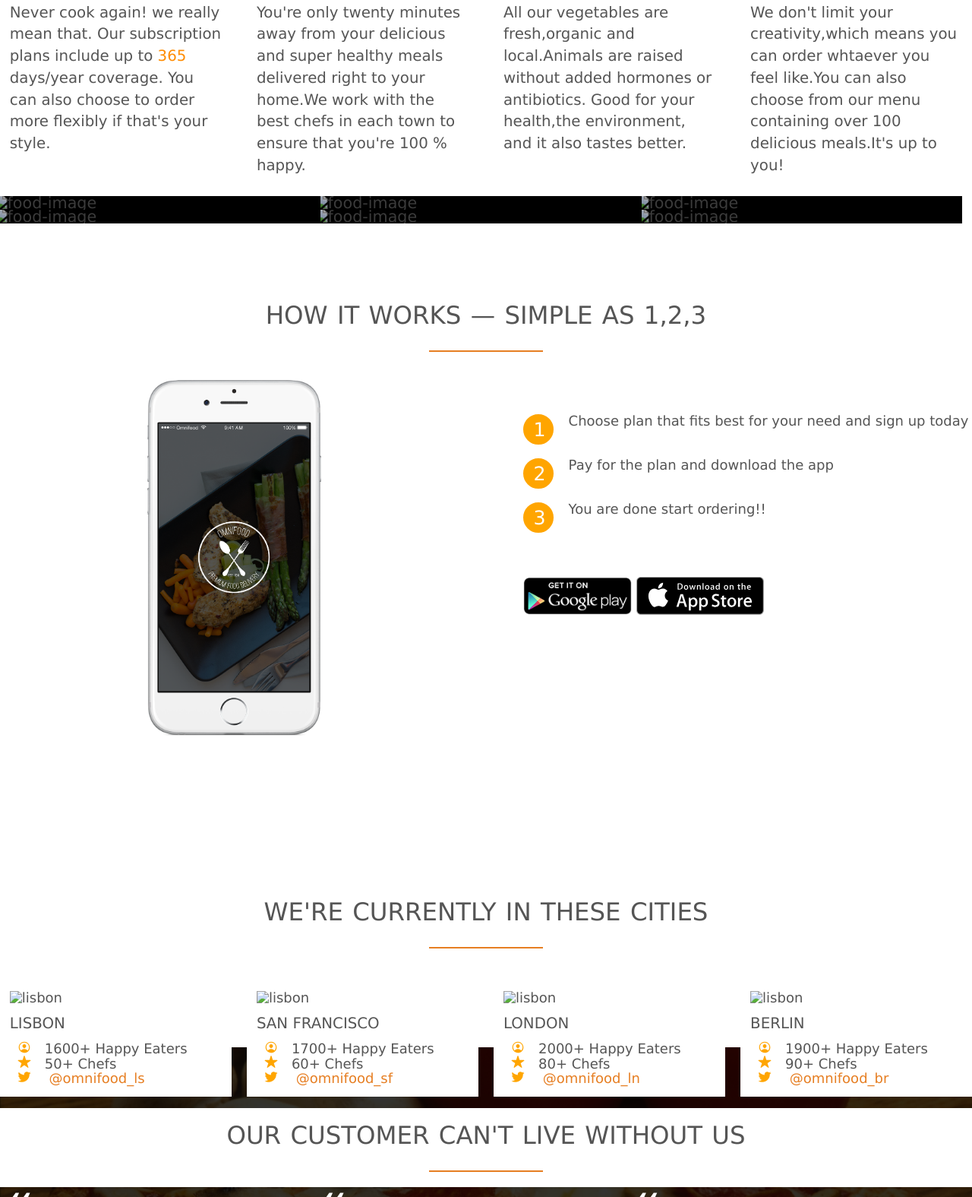
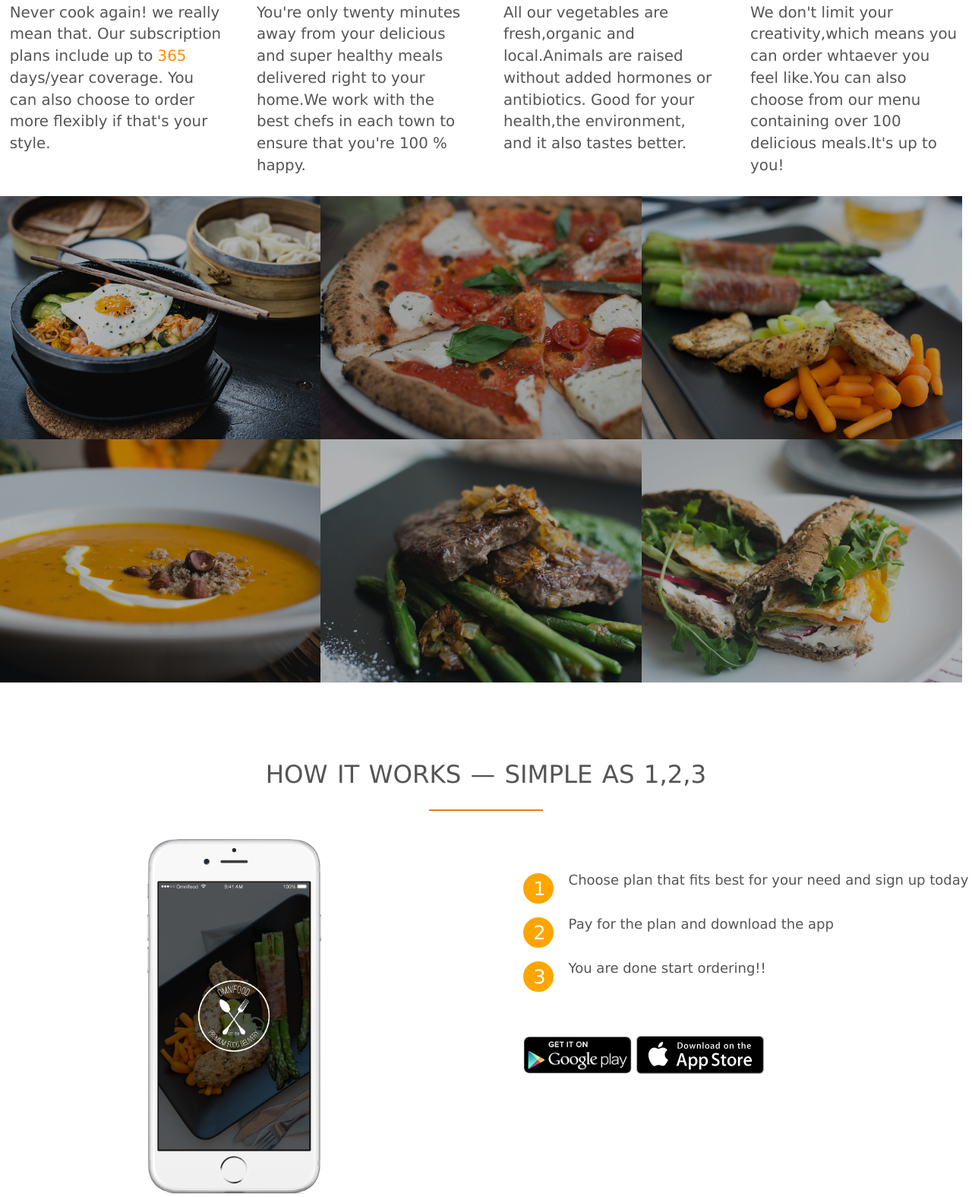
Before and after one commit to hp290604/hp290604.github.io, a plain HTML site: page index.html in a window 1280 px wide. Shown: the part 1225-2800 px from the top of the page at 76% size. Drawn offline with nearby package versions, Linux system fonts and the light colour scheme; files whose address does not match are found by name.

Commit message:
Update index.html 3

```diff
--- a/index.html
+++ b/index.html
@@ -13,7 +13,8 @@
     <header>
 
             <div class="row">
-            <img class ="logo" src="resources/img/logo-white.png" alt="logo-img">
+            <img class ="logo" src="food project/resources
+/img/logo-white.png" alt="logo-img">
             <ul class="main-nav">
                 <li><a href="#">Food Delivery</a></li>
                 <li><a  href ="#section-testimonials">How it works</a></li>
@@ -66,25 +67,31 @@
     <div class="section-meals">
         <ul class="meal-showcase clearfix">
             <li>
-                <figure class="meal-photo"><img src="resources/img/1.jpg" alt="food-image"></figure>
+                <figure class="meal-photo"><img src="food project/resources
+/img/1.jpg" alt="food-image"></figure>
             </li>
             <li>
-                <figure class="meal-photo"><img src="resources/img/2.jpg" alt="food-image"></figure>
+                <figure class="meal-photo"><img src="food project/resources
+/img/2.jpg" alt="food-image"></figure>
             </li>
             <li>
-                <figure class="meal-photo"><img src="resources/img/3.jpg" alt="food-image"></figure>
+                <figure class="meal-photo"><img src="food project/resources
+/img/3.jpg" alt="food-image"></figure>
             </li>
 
         </ul>
         <ul class="meal-showcase clearfix">
             <li>
-                <figure class="meal-photo"><img src="resources/img/4.jpg" alt="food-image"></figure>
+                <figure class="meal-photo"><img src="food project/resources
+/img/4.jpg" alt="food-image"></figure>
             </li>
             <li>
-                <figure class="meal-photo"><img src="resources/img/5.jpg" alt="food-image"></figure>
+                <figure class="meal-photo"><img src="food project/resources
+/img/5.jpg" alt="food-image"></figure>
             </li>
             <li>
-                <figure class="meal-photo"><img src="resources/img/6.jpg" alt="food-image"></figure>
+                <figure class="meal-photo"><img src="food project/resources
+/img/6.jpg" alt="food-image"></figure>
             </li>
         </ul>
 
@@ -126,7 +133,8 @@
         </div>
         <div class="row" >
             <div class="col span_1_of_4 box">
-                <img src="resources/img/lisbon-3.jpg" alt="lisbon">
+                <img src="food project/resources
+/img/lisbon-3.jpg" alt="lisbon">
                 <h3>Lisbon</h3>
                 <div class="city-fea">
                     <ion-icon  class="icon-small" name="person-circle-outline"></ion-icon>1600+ Happy Eaters
@@ -144,7 +152,8 @@
 
             </div>
             <div class="col span_1_of_4 box">
-                <img src="resources/img/san-francisco.jpg" alt="lisbon">
+                <img src="food project/resources
+/img/san-francisco.jpg" alt="lisbon">
                 <h3>San Francisco</h3>
                 <div class="city-fea">
                     <ion-icon class="icon-small"  name="person-circle-outline"></ion-icon>1700+ Happy Eaters
@@ -162,7 +171,8 @@
 
             </div>
             <div class="col span_1_of_4 box">
-                <img src="resources/img/london.jpg" alt="lisbon" >
+                <img src="food project/resources
+/img/london.jpg" alt="lisbon" >
                 <h3>London</h3>
                 <div class="city-fea">
                     <ion-icon class="icon-small"  name="person-circle-outline"></ion-icon>2000+ Happy Eaters
@@ -180,7 +190,8 @@
 
             </div>
             <div class="col span_1_of_4 box">
-                <img src="resources/img/berlin.jpg" alt="lisbon">
+                <img src="food project/resources
+/img/berlin.jpg" alt="lisbon">
                 <h3>Berlin</h3>
                 <div class="city-fea">
                     <ion-icon class="icon-small" name="person-circle-outline"></ion-icon>1900+ Happy Eaters
@@ -209,7 +220,8 @@
                 <blockquote>
                     Omnifood is just awesome! I just launched a startup which leaves me with no time for cooking, so Omnifood is a life-saver. Now that I got used to it, I couldn't live without my daily meals!
                 </blockquote>
-                <cite><img src="resources/img/customer-1.jpg" alt="">
+                <cite><img src="food project/resources
+/img/customer-1.jpg" alt="">
                     Alberto Duncan</cite>
                 </div>
         </div>
@@ -217,7 +229,8 @@
             <div class="col span_1_of_3">
                 <blockquote>
                     Inexpensive, healthy and great-tasting meals, delivered right to my home. We have lots of food delivery here in Lisbon, but no one comes even close to Omifood. Me and my family are so in love!</blockquote>
-                <cite><img src="resources/img/customer-2.jpg" alt="">
+                <cite><img src="food project/resources
+/img/customer-2.jpg" alt="">
                     Joana Silva</cite>
             </div>
         </div>
```
